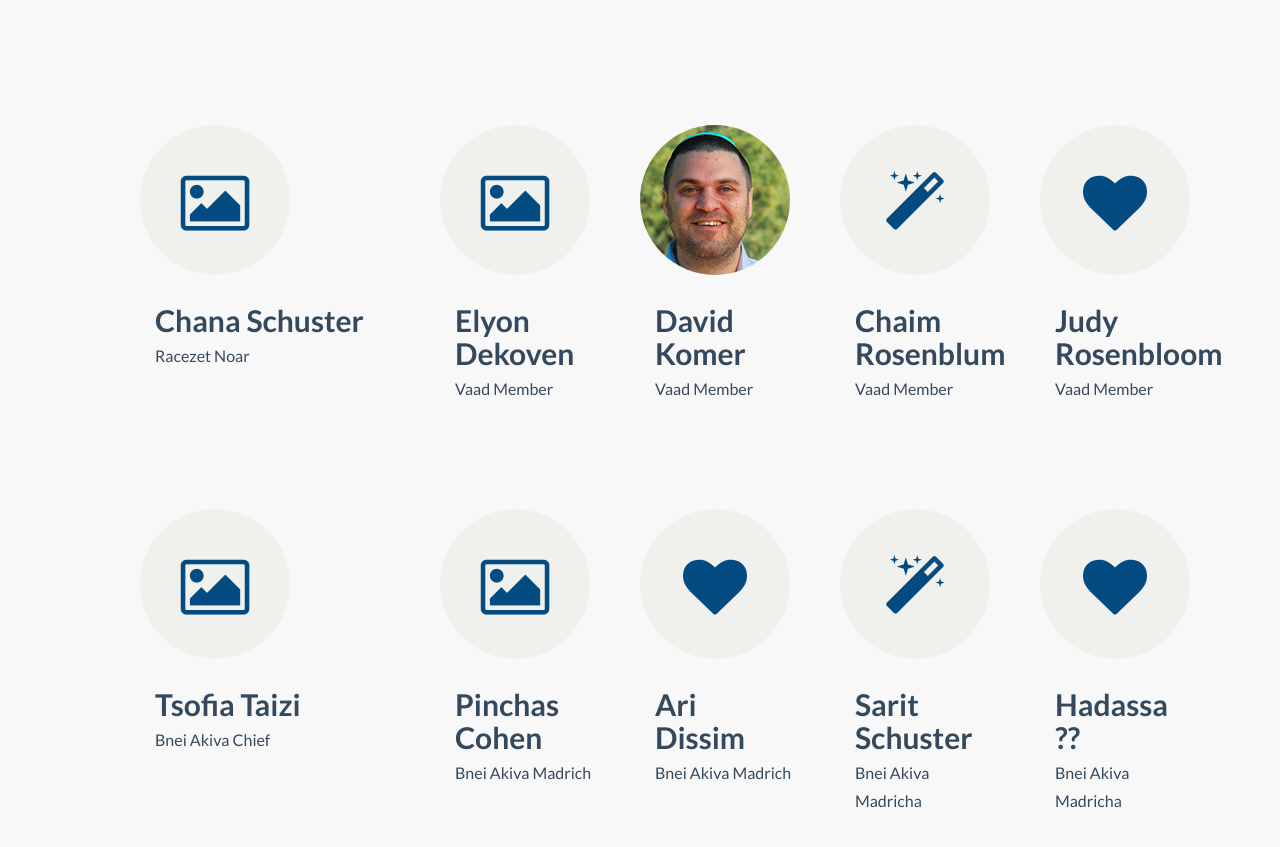
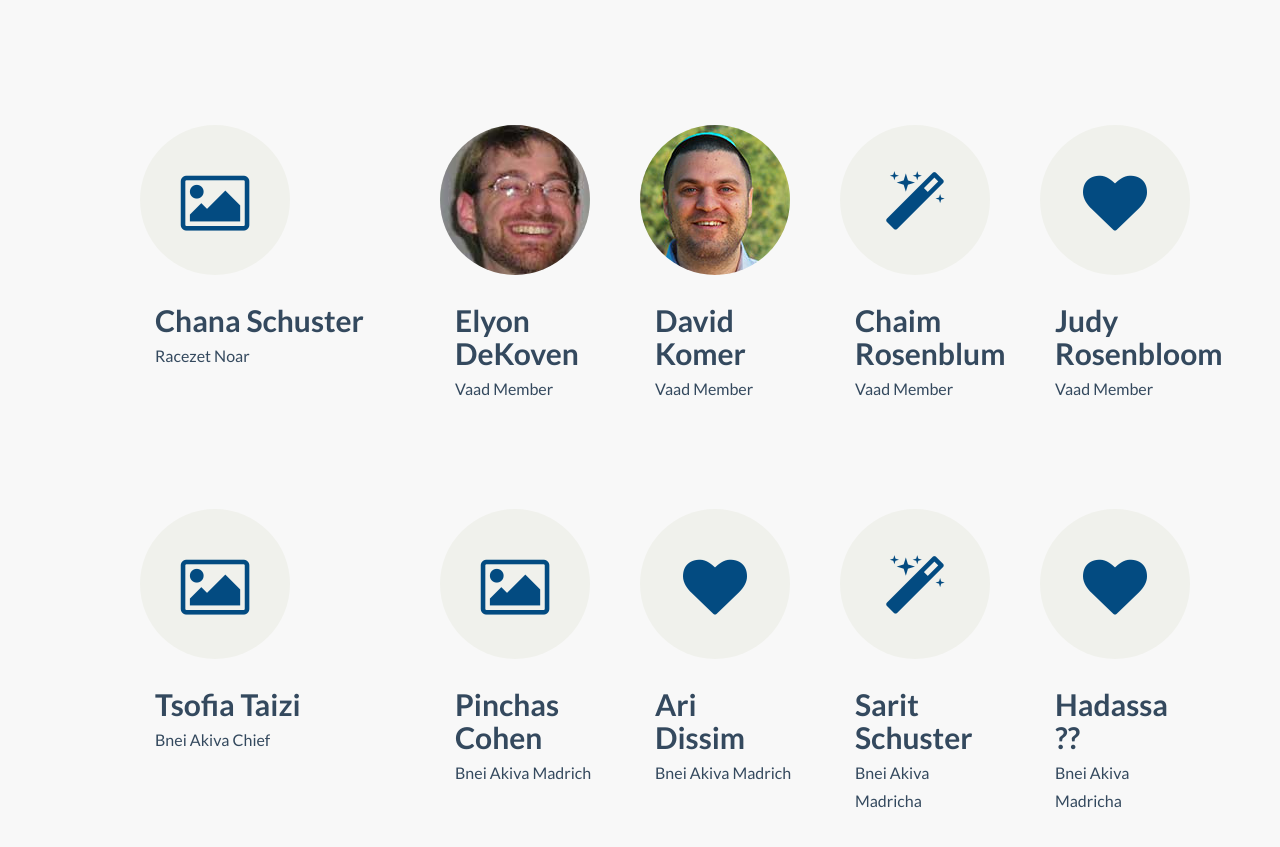
Before and after one commit to moshav-noar/moshav-noar.github.io, a plain HTML site: page index.html in a window 1280 px wide. Shown: the part 4400-5247 px from the top of the page. Drawn offline with Linux system fonts and the light colour scheme.

Commit message:
elyon pic

```diff
--- a/index.html
+++ b/index.html
@@ -305,10 +305,10 @@
         <div class="col-sm-2 block wow bounceIn">
 					<div class="row">
 					  <div class="col-md-2 box-icon rotate">
-						<i class="fa fa-picture-o fa-4x "> </i>
+						<img src="img/people/elyond.jpg" style="position: relative; top: -47px; left: -10px; width: 150px; height: 150px"/>
 					  </div>
 					  <div class="col-md-10 box-ct">
-              <h3> Elyon Dekoven </h3>
+              <h3> Elyon DeKoven </h3>
               <p> Vaad Member </p>
 					  </div>
 					</div>
```
Also changed, not shown: img/people/elyond.jpg (added).
